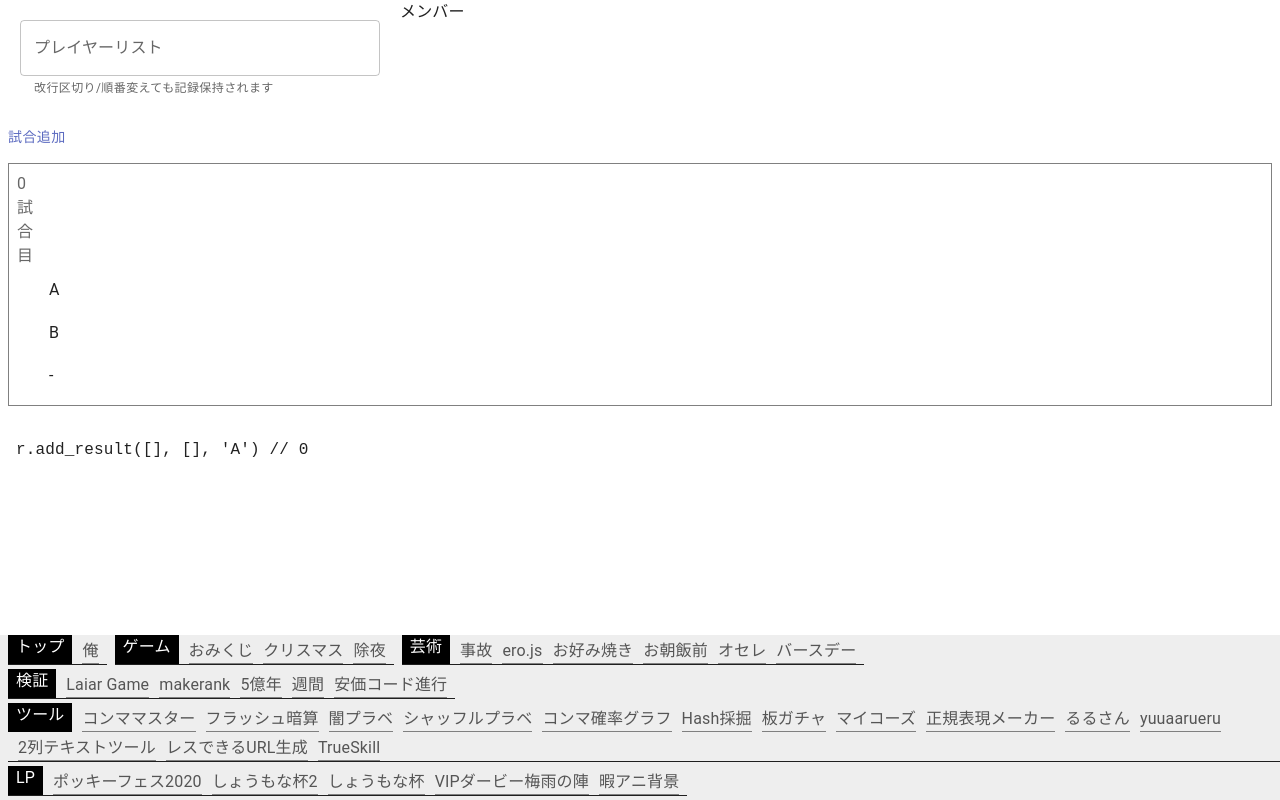
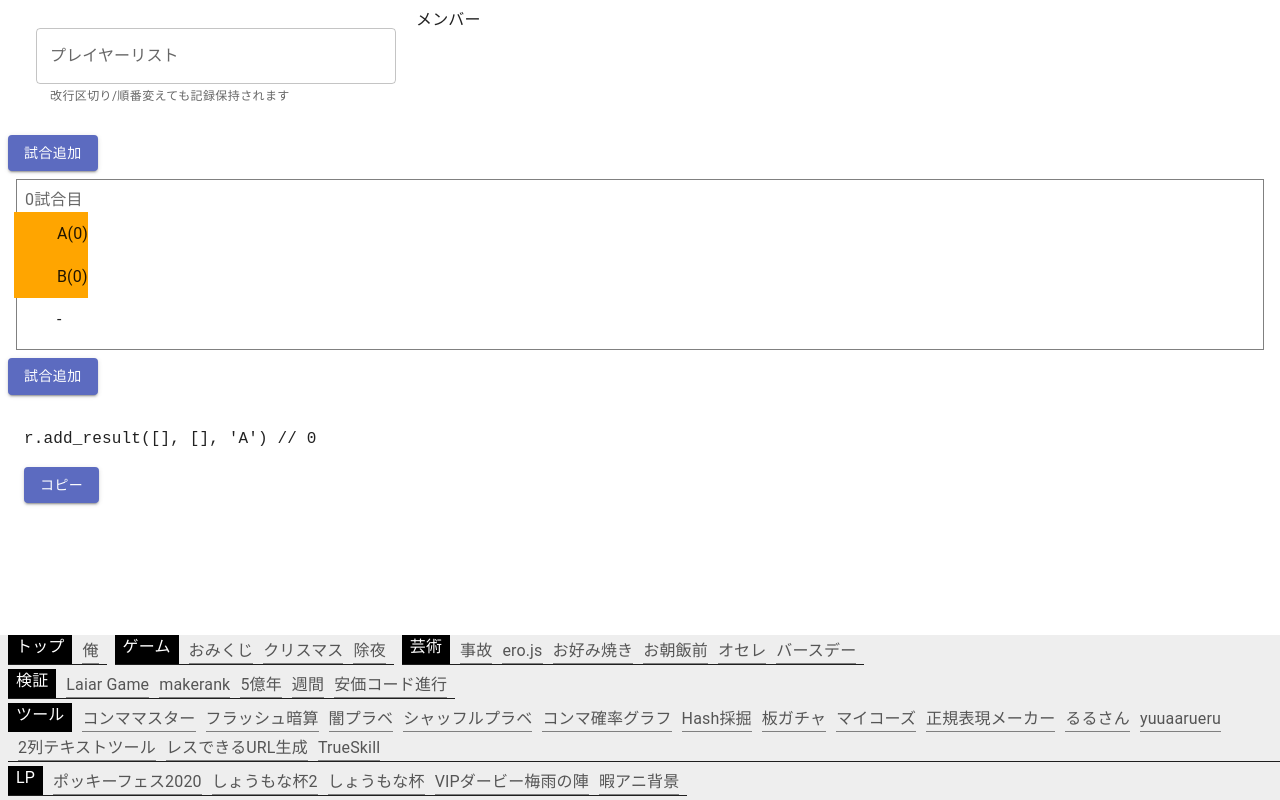
Before and after one commit to vipzero/hello, a Next.js app: page /tool/trueskill-rate in a window 1280 px wide. Both pictures are taken after a click on the button "試合追加". Built offline with nearby package versions, Linux system fonts and the light colour scheme; a web font is replaced by a local one.

Commit message:
add selectable

```diff
--- a/src/pages/tool/trueskill-rate.tsx
+++ b/src/pages/tool/trueskill-rate.tsx
@@ -1,14 +1,16 @@
 import {
 	Box,
 	Button,
+	Checkbox,
 	FormControl,
 	FormControlLabel,
 	FormLabel,
 	Radio,
 	RadioGroup,
 	TextField,
+	Typography,
 } from '@mui/material'
-import { useLocalStorage } from 'react-use'
+import { useCopyToClipboard, useLocalStorage } from 'react-use'
 import styled from 'styled-components'
 import Layout from '../../components/Layout'
 import { weponList } from '../../data/splatoon-wepons'
@@ -32,6 +34,8 @@ type ButtleLog = {
 	win: string
 }
 const initBattle: ButtleLog = { win: 'a', teams: {} }
+const DummyRadio = () => <Radio size="small" style={{ visibility: 'hidden' }} />
+const SmallRadio = () => <Radio size="small" />
 
 function YamiPrabe() {
 	const [memtext, setMemtext] = useLocalStorage<string>('vpw-members', '')
@@ -43,9 +47,14 @@ function YamiPrabe() {
 		'vpw-note-list',
 		{}
 	)
-	const members = (memtext ?? '').split('\n').filter(Boolean)
-	const selectableMembers = (memtext ?? '').split('\n').filter(Boolean)
-	if (!battles || memtext === undefined) return null
+	const membersAll = (memtext ?? '').split('\n').filter(Boolean)
+	const [copyState, copy] = useCopyToClipboard()
+
+	if (!battles || memtext === undefined || !rests) return null
+
+	const selectableMembers = membersAll.filter((m) => !rests[m])
+	const restMembers = membersAll.filter((m) => rests[m])
+	const members = [...selectableMembers, ...restMembers]
 
 	const addBattle = () => {
 		setButtles({
@@ -70,7 +79,8 @@ function YamiPrabe() {
 
 	return (
 		<Layout title="Vipower code gen">
-			<Box sx={{ display: 'flex' }}>
+			<Box m={1}>
+				<Box sx={{ display: 'flex' }} m={1}>
 					<Wrap>
 						<TextField
 							type="number"
@@ -88,55 +98,106 @@ function YamiPrabe() {
 						メンバー
 						<ul>
 							{members.map((m) => (
-							<li key={m}>{m}</li>
+								<li key={m}>
+									<Box display={'flex'}>
+										<Typography style={{}}>{m}</Typography>
+										<FormControlLabel
+											control={
+												<Checkbox
+													size={'small'}
+													checked={rests[m]}
+													onChange={(e) => {
+														setRests({ ...rests, [m]: e.target.checked })
+													}}
+												/>
+											}
+											labelPlacement="bottom"
+											label="退室"
+										/>
+									</Box>
+								</li>
 							))}
 						</ul>
 					</div>
 				</Box>
-			<Button onClick={addBattle}> 試合追加</Button>
+				<Button variant="contained" onClick={addBattle}>
+					試合追加
+				</Button>
 				<div>
-				{Object.entries(battles || {}).map(([i, b]) => (
+					{Object.entries(battles || {}).map(([i, b]) => {
+						const an = members.filter((k) => b.teams[k] === 'A').length
+						const bn = members.filter((k) => b.teams[k] === 'B').length
+
+						return (
 							<Box
 								key={i}
-						sx={{ display: 'flex', border: 'solid gray 1px', m: 1, p: 1 }}
+								sx={{
+									display: 'flex',
+									border: 'solid gray 1px',
+									m: 1,
+									p: 1,
+								}}
 							>
-						<Box sx={{ maxWidth: '1rem' }}>
-							<FormLabel>{i}試合目</FormLabel>
-							<RadioGroup name="radio-buttons-group">
+								<Box>
+									<FormLabel style={{ width: '6rem' }}>{i}試合目</FormLabel>
+									<RadioGroup>
+										{/* 行を揃えるため */}
 										<FormControlLabel
-									value="A"
-									control={
-										<Radio size="small" style={{ visibility: 'hidden' }} />
-									}
-									label="A"
+											control={<DummyRadio />}
+											label={`A(${an})`}
+											style={{ background: an === 4 ? 'lime' : 'orange' }}
 										/>
 										<FormControlLabel
-									value="B"
-									control={
-										<Radio size="small" style={{ visibility: 'hidden' }} />
-									}
-									label="B"
+											control={<DummyRadio />}
+											label={`B(${bn})`}
+											style={{ background: bn === 4 ? 'lime' : 'orange' }}
 										/>
-								<FormControlLabel
-									value="N"
-									control={
-										<Radio size="small" style={{ visibility: 'hidden' }} />
-									}
-									label="-"
-								/>
+										<FormControlLabel control={<DummyRadio />} label="-" />
 									</RadioGroup>
 								</Box>
 								{members.map((m) => (
-							<FormControl key={m}>
+									<FormControl
+										key={m}
+										style={{ background: rests[m] ? 'gray' : 'white' }}
+									>
 										<FormLabel>{m}</FormLabel>
 										<RadioGroup
 											value={b.teams[m] || 'N'}
 											name="radio-buttons-group"
 											onChange={(e) => {
-										setButtles({
-											...battles,
-											[i]: { ...b, teams: { ...b.teams, [m]: e.target.value } },
-										})
+												const team = e.target.value
+												const nb = {
+													...b,
+													teams: { ...b.teams, [m]: team },
+												}
+
+												// 今設定したチームが4人になったら別チームを自動入力する
+												const teamA = selectableMembers.filter(
+													(k) => nb.teams[k] === 'A'
+												)
+												const teamB = selectableMembers.filter(
+													(k) => nb.teams[k] === 'B'
+												)
+												const teamN = selectableMembers.filter(
+													(k) => !nb.teams[k] || nb.teams[k] === 'N'
+												)
+
+												if (
+													team === 'A' &&
+													teamA.length === 4 &&
+													teamB.length < 4
+												) {
+													teamN.forEach((k) => (nb.teams[k] = 'B'))
+												}
+												if (
+													team === 'B' &&
+													teamB.length === 4 &&
+													teamA.length < 4
+												) {
+													teamN.forEach((k) => (nb.teams[k] = 'A'))
+												}
+
+												setButtles({ ...battles, [i]: nb })
 											}}
 										>
 											<FormControlLabel
@@ -158,15 +219,23 @@ function YamiPrabe() {
 									</FormControl>
 								))}
 							</Box>
-				))}
+						)
+					})}
 				</div>
-			{Object.values(battles).length === 0 && (
-				<Button onClick={addBattle}> 試合追加</Button>
+				{Object.values(battles).length > 0 && (
+					<Button variant="contained" onClick={addBattle}>
+						{' '}
+						試合追加
+					</Button>
 				)}
 				<Box p={1} m={1}>
 					<code style={{ background: '#ddd' }}>
 						<pre>{codeText}</pre>
 					</code>
+					<Button variant="contained" onClick={() => copy(codeText)}>
+						コピー
+					</Button>
+				</Box>
 			</Box>
 		</Layout>
 	)
```
Lines whose indentation alone changed are shown as unchanged.
